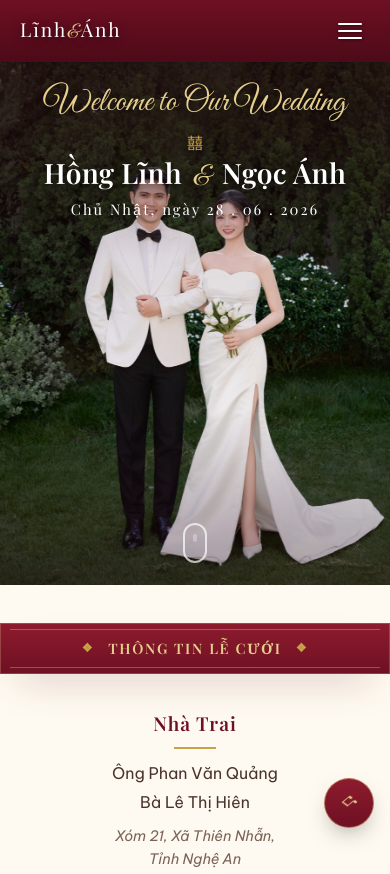
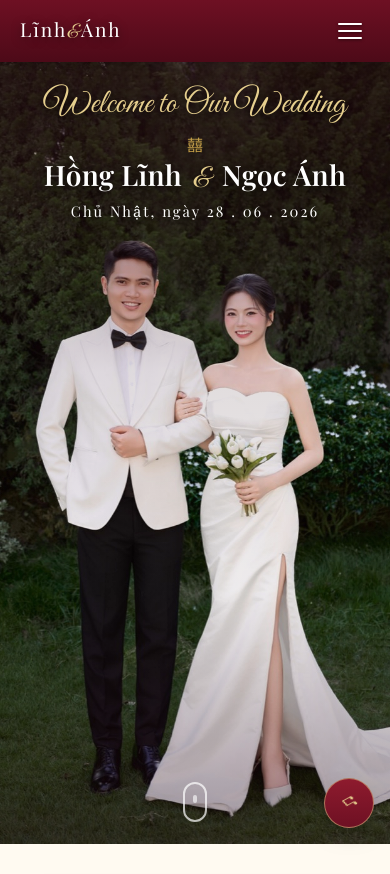
Before and after one commit to linhanh-wedding/linhanh-wedding.github.io, a plain HTML site: page index.html in a window 390 px wide. Shown: the top 874 px of the page. Drawn offline with nearby package versions, Linux system fonts and the light colour scheme; a web font is replaced by a local one.

Commit message:
fix web on iphone

```diff
--- a/statics/css/style.css
+++ b/statics/css/style.css
@@ -921,8 +921,14 @@ section .map__btn { margin-left: auto; margin-right: auto; }
   .gifts, .parties { grid-template-columns: 1fr; }
   .gift__qr { width: 180px; height: 180px; }
   .hero__roles { gap: 14px; }
-  /* Mobile: compact the text block so it stays above the faces */
-  .hero__content { padding-top: 76px; }
+  /* Mobile: the natural-height image is too short (faces sit ~30% down), so the
+     text block ran onto the faces on narrow phones (e.g. iPhone 14 Pro). Restore
+     the "cover" hero — image fills a full-height box, pushing the faces into the
+     lower portion — which guarantees a clear zone up top for the text. */
+  .hero { min-height: 100svh; overflow: hidden; }
+  .hero__media { position: absolute; inset: 0; }
+  .hero__media img { width: 100%; height: 100%; object-fit: cover; object-position: center 26%; }
+  .hero__content { padding-top: 78px; }
   .hero__welcome { font-size: clamp(1.7rem, 8vw, 2.6rem); }
   .hero__double { font-size: 1rem; margin: 0 0 2px; }   /* smaller 囍 */
   .hero__names { font-size: clamp(1.55rem, 7.2vw, 2.2rem); line-height: 1.04; }  /* tighter line spacing */
```
